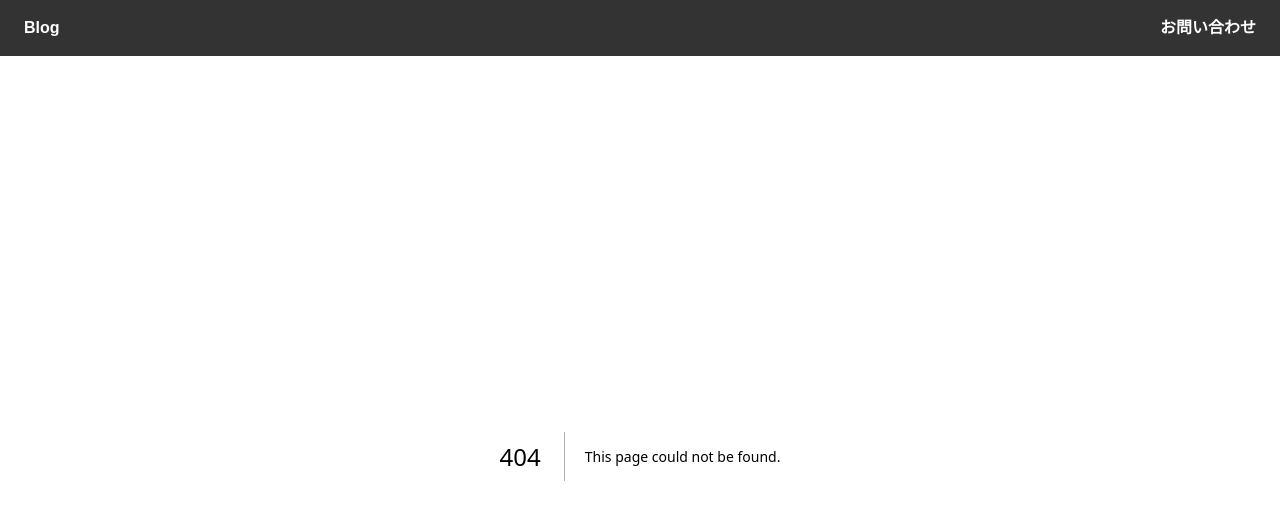
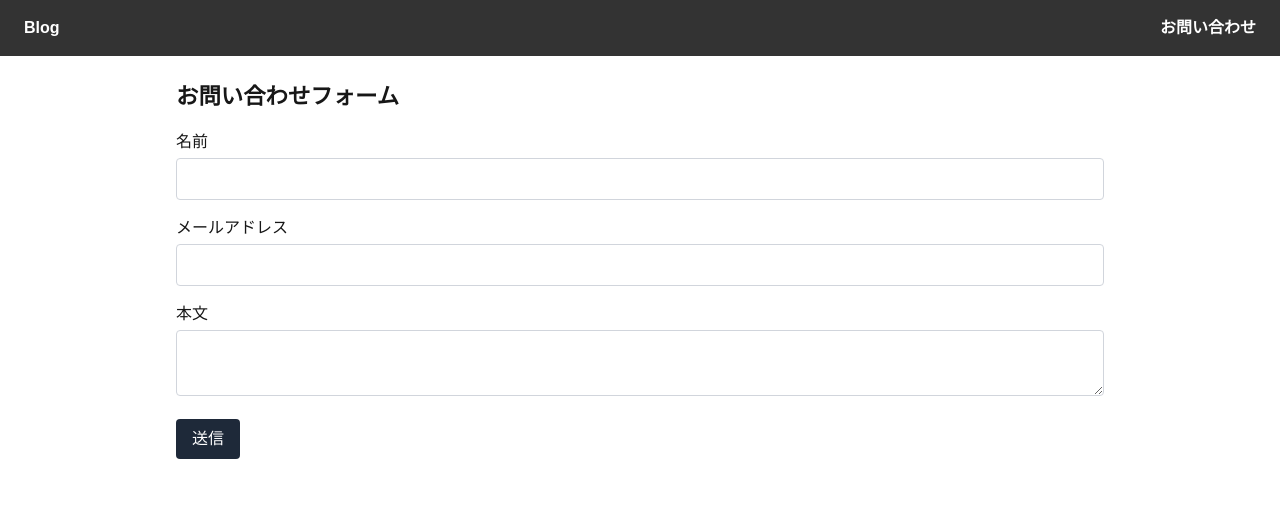
Before and after one commit to t4k3i10e1ji-tie/my-blog, a Next.js app: page /contact in a window 1280 px wide. Before the commit this address had no page. Shown: the top 520 px of the page. Built offline with nearby package versions, Linux system fonts and the light colour scheme.

Commit message:
お問い合わせページを移植し、送信イベントに型を付けた

```diff
--- /dev/null
+++ b/app/contact/page.tsx
@@ -0,0 +1,149 @@
+"use client"
+
+import { useState } from "react";
+
+function Contact() {
+  const [name, setName] = useState("");
+  const [email, setEmail] = useState("");
+  const [message, setMessage] = useState("");
+
+  const [nameError, setNameError] = useState("");
+  const [emailError, setEmailError] = useState("");
+  const [messageError, setMessageError] = useState("");
+
+  const [isSubmitting, setIsSubmitting] = useState(false);
+
+  const emailPattern = /^[^\s@]+@[^\s@]+\.[^\s@]+$/;
+
+  const handleSubmit = async (e:React.SubmitEvent<HTMLFormElement>) => {
+    e.preventDefault();
+
+    setNameError("");
+    setEmailError("");
+    setMessageError("");
+
+    if (name === "") {
+      setNameError("名前が入力されていません");
+      return;
+    }
+
+    if (name.length > 30) {
+      setNameError("名前は30文字以内で入力してください");
+      return;
+    }
+
+    if (email === "") {
+      setEmailError("メールアドレスが入力されていません");
+      return;
+    }
+
+    if (!emailPattern.test(email)) {
+      setEmailError("メールアドレスの形式が正しくありません");
+      return;
+    }
+
+    if (message === "") {
+      setMessageError("メッセージを入力してください");
+      return;
+    }
+
+    if (message.length > 500) {
+      setMessageError("メッセージは500文字以内で入力してください");
+      return;
+    }
+    setIsSubmitting(true);
+
+    try {
+      const res = await fetch(
+        "https://1hmfpsvto6.execute-api.ap-northeast-1.amazonaws.com/dev/contacts",
+        {
+          method: "POST",
+          headers: { "Content-Type": "application/json" },
+          body: JSON.stringify({
+            name: name,
+            email: email,
+            message: message,
+          }),
+        },
+      );
+
+      if (!res.ok) {
+        throw new Error("送信に失敗しました");
+      }
+
+      setName("");
+      setEmail("");
+      setMessage("");
+      alert("送信しました");
+    } catch (error) {
+      alert("送信に失敗しました、もう一度お試しください");
+    } finally {
+      setIsSubmitting(false);
+    }
+  };
+
+  return (
+    <div className="max-w-[960px] mx-auto p-[1.5rem_1rem]">
+      <h1 className="text-[1.4rem] font-bold mb-4">お問い合わせフォーム</h1>
+
+      <form onSubmit={handleSubmit} noValidate>
+        {/* ---------- name ---------- */}
+        <div className="mb-4">
+          <label className="block mb-1" htmlFor="name">
+            名前
+          </label>
+          <input
+            className="w-full border border-gray-300 rounded p-2"
+            value={name}
+            onChange={(e) => setName(e.target.value)}
+            type="text"
+            id="name"
+            disabled={isSubmitting}
+          />
+          <p className="text-red-500 text-sm">{nameError}</p>
+        </div>
+
+        {/* ---------- email ---------- */}
+        <div className="mb-4">
+          <label className="block mb-1" htmlFor="email">
+            メールアドレス
+          </label>
+          <input
+            className="w-full border border-gray-300 rounded p-2"
+            value={email}
+            onChange={(e) => setEmail(e.target.value)}
+            type="email"
+            id="email"
+            disabled={isSubmitting}
+          />
+          <p className="text-red-500 text-sm">{emailError}</p>
+        </div>
+
+        {/*---------- message ---------- */}
+        <div className="mb-4">
+          <label className="block mb-1" htmlFor="message">
+            本文
+          </label>
+          <textarea
+            className="w-full border border-gray-300 rounded p-2"
+            id="message"
+            value={message}
+            onChange={(e) => setMessage(e.target.value)}
+            disabled={isSubmitting}
+          ></textarea>
+          <p className="text-red-500 text-sm">{messageError}</p>
+        </div>
+
+        <button
+          className="bg-gray-800 text-white rounded px-4 py-2"
+          type="submit"
+          disabled={isSubmitting}
+        >
+          送信
+        </button>
+      </form>
+    </div>
+  );
+}
+
+export default Contact;
--- a/app/page.tsx
+++ b/app/page.tsx
@@ -6,7 +6,7 @@ import PostCard from "@/app/_components/PostCard";
 function Home() {
   return (
     <div className="max-w-[960px] mx-auto">
-      <h1 className="text-[1.4rem] font-bold mb-4">記事一覧</h1>
+      <h1 className="text-[1.4rem] font-bold mb-4 mt-4">記事一覧</h1>
       {posts.map((post) => (
         <PostCard key={post.id} post={post} />
       ))}
```
